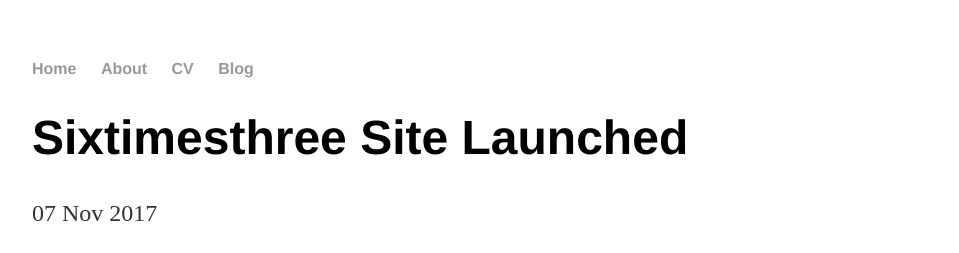
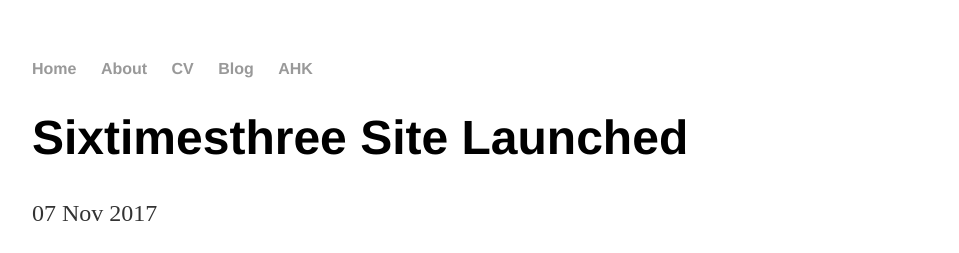
Before and after one commit to sixtimesthree/sixtimesthree.github.io, a Jekyll site: the page built from _posts/2017-11-07-Sixtimesthree-site-launched.md, in a window 1280 px wide. Shown: the top 253 px of the page, without its empty margins (160-1119 px from the left). Built offline with Jekyll 4.4.1, drawn with Linux system fonts in a browser that asks for light colours.

Commit message:
Added AHK page link

```diff
--- a/_layouts/default.html
+++ b/_layouts/default.html
@@ -12,6 +12,7 @@
 		        	<li><a href="/about">About</a></li>
 	        		<li><a href="/cv">CV</a></li>
 	        		<li><a href="/blog">Blog</a></li>
+				<li><a href="/AHK">AHK</a></li>
 	    		</ul>
 			</nav>
 			<div class="container">
```
